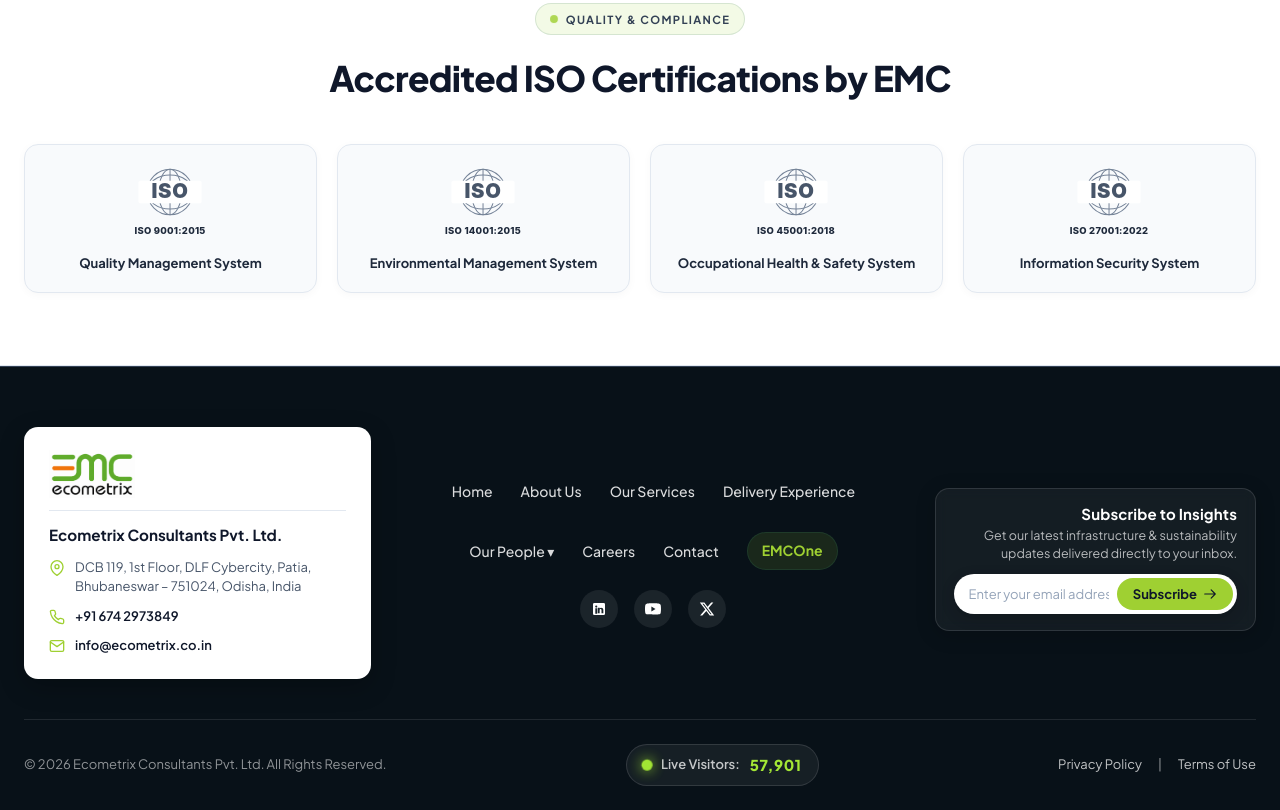
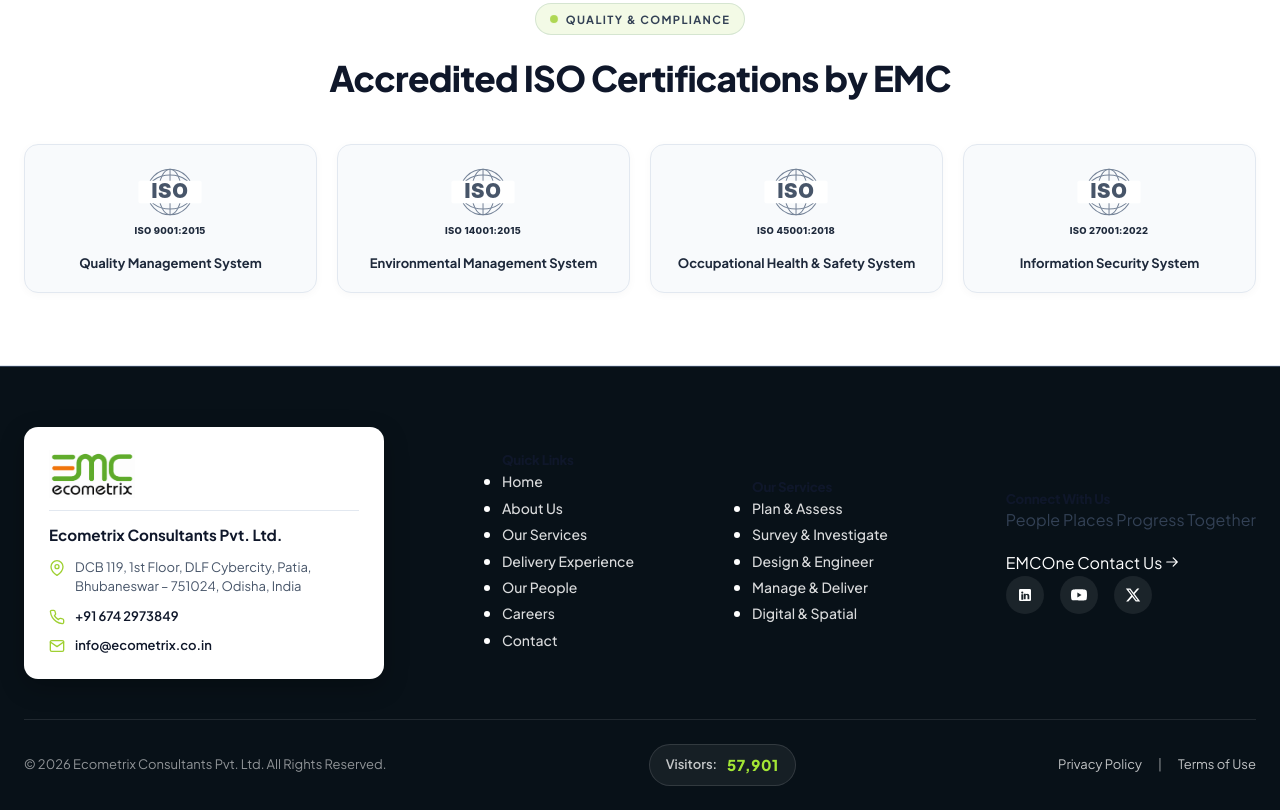
Before and after one commit to rutuparnarath07-pixel/EMC, a plain HTML site: page frontend/index.html in a window 1280 px wide. Shown: the part 2752-3562 px from the top of the page. Drawn offline with Linux system fonts and the light colour scheme; no server answers.

Commit message:
Update index.html

```diff
--- a/frontend/index.html
+++ b/frontend/index.html
@@ -1501,49 +1501,47 @@
 </div>
 </div>
 
-          <div class="footer-nav">
-            <ul class="footer-links">
-              <li><a href="index.html" class="footer-link">Home</a></li>
-              <li><a href="about.html" class="footer-link active">About
-                  Us</a></li>
-              <li><a href="our-services.html" class="footer-link">Our
-                  Services</a></li>
-              <li><a href="services.html" class="footer-link">Delivery
-                  Experience</a></li>
-              <!-- <li><a href="projects.html" class="footer-link">Projects</a></li>
-                   <li><a href="insights.html" class="footer-link">Insights</a></li> -->
-              <li class="nav-item-has-dropdown">
-                <a href="advisory-board.html" class="footer-link">Our People
-                  ▾</a>
-                <ul class="nav-dropdown">
-                  <li><a href="advisory-board.html"
-                      class="nav-dropdown-link">Advisory Board</a></li>
-                  <li><a href="team-emc.html" class="nav-dropdown-link">Team
-                      EMC</a></li>
-                </ul>
-              </li>
+          <nav class="footer-col" aria-label="Quick Links">
+            <h5 class="footer-col-title">Quick Links</h5>
+            <ul class="footer-menu">
+                <li><a href="index.html" class="footer-link active">Home</a></li>
+                <li><a href="about.html" class="footer-link">About Us</a></li>
+                <li><a href="our-services.html" class="footer-link">Our Services</a></li>
+                <li><a href="services.html" class="footer-link">Delivery Experience</a></li>
+                <li><a href="advisory-board.html" class="footer-link">Our People</a></li>
                 <li><a href="careers.html" class="footer-link">Careers</a></li>
                 <li><a href="contact.html" class="footer-link">Contact</a></li>
-              <li><a href="#" class="footer-link emcone-nav-btn"
-                  onclick="openEmconeModal(event)">EMCOne</a></li>
             </ul>
-
+          </nav>
+
+          <nav class="footer-col" aria-label="Our Services">
+            <h5 class="footer-col-title">Our Services</h5>
+            <ul class="footer-menu">
+                <li><a href="our-services.html#plan-assess" class="footer-link">Plan &amp; Assess</a></li>
+                <li><a href="our-services.html#survey-investigate" class="footer-link">Survey &amp; Investigate</a></li>
+                <li><a href="our-services.html#design-engineer" class="footer-link">Design &amp; Engineer</a></li>
+                <li><a href="our-services.html#manage-deliver" class="footer-link">Manage &amp; Deliver</a></li>
+                <li><a href="our-services.html#digital-spatial" class="footer-link">Digital &amp; Spatial</a></li>
+            </ul>
+          </nav>
+
+          <div class="footer-col footer-connect">
+            <h5 class="footer-col-title">Connect With Us</h5>
+            <p class="footer-tagline">People Places Progress Together</p>
+            <div class="footer-cta">
+              <a href="#" class="footer-btn footer-btn-ghost" onclick="openEmconeModal(event)">EMCOne</a>
+              <a href="contact.html" class="footer-btn footer-btn-primary">Contact Us <svg fill="none" stroke="currentColor" viewBox="0 0 24 24" width="14" height="14" aria-hidden="true"><path stroke-linecap="round" stroke-linejoin="round" stroke-width="2" d="M14 5l7 7m0 0l-7 7m7-7H3"/></svg></a>
+            </div>
             <div class="footer-socials">
-              <a href="#" class="social-icon" title="LinkedIn"><svg
-                  fill="currentColor" viewBox="0 0 24 24"><path
-                    d="M19 3a2 2 0 0 1 2 2v14a2 2 0 0 1-2 2H5a2 2 0 0 1-2-2V5a2 2 0 0 1 2-2h14m-.5 15.5v-5.3a3.26 3.26 0 0 0-3.26-3.26c-.85 0-1.84.52-2.28 1.3v-1.11h-2.79v8.37h2.79v-4.93c0-.77.62-1.4 1.39-1.4a1.4 1.4 0 0 1 1.4 1.4v4.93h2.75M6.46 10.9v8.37H9.25V10.9H6.46M7.86 6.78a1.62 1.62 0 1 0 0 3.24 1.62 1.62 0 0 0 0-3.24z" /></svg></a>
-              <a href="#" class="social-icon" title="YouTube"><svg
-                  fill="currentColor" viewBox="0 0 24 24"><path
-                    d="M23.498 6.186a3.016 3.016 0 0 0-2.122-2.136C19.505 3.545 12 3.545 12 3.545s-7.505 0-9.377.505A3.017 3.017 0 0 0 .502 6.186C0 8.07 0 12 0 12s0 3.93.502 5.814a3.016 3.016 0 0 0 2.122 2.136c1.871.505 9.376.505 9.376.505s7.505 0 9.377-.505a3.015 3.015 0 0 0 2.122-2.136C24 15.93 24 12 24 12s0-3.93-.502-5.814zM9.545 15.568V8.432L15.818 12l-6.273 3.568z" /></svg></a>
-              <a href="#" class="social-icon" title="X"><svg
-                  fill="currentColor" viewBox="0 0 24 24"><path
-                    d="M18.244 2.25h3.308l-7.227 8.26 8.502 11.24H16.17l-5.214-6.817L4.99 21.75H1.68l7.73-8.835L1.254 2.25H8.08l4.713 6.231zm-1.161 17.52h1.833L7.084 4.126H5.117z" /></svg></a>
-            </div>
-          </div>
-
+                <a href="#" class="social-icon" title="LinkedIn" aria-label="LinkedIn"><svg fill="currentColor" viewBox="0 0 24 24"><path d="M19 3a2 2 0 0 1 2 2v14a2 2 0 0 1-2 2H5a2 2 0 0 1-2-2V5a2 2 0 0 1 2-2h14m-.5 15.5v-5.3a3.26 3.26 0 0 0-3.26-3.26c-.85 0-1.84.52-2.28 1.3v-1.11h-2.79v8.37h2.79v-4.93c0-.77.62-1.4 1.39-1.4a1.4 1.4 0 0 1 1.4 1.4v4.93h2.75M6.46 10.9v8.37H9.25V10.9H6.46M7.86 6.78a1.62 1.62 0 1 0 0 3.24 1.62 1.62 0 0 0 0-3.24z"/></svg></a>
+                <a href="#" class="social-icon" title="YouTube" aria-label="YouTube"><svg fill="currentColor" viewBox="0 0 24 24"><path d="M23.498 6.186a3.016 3.016 0 0 0-2.122-2.136C19.505 3.545 12 3.545 12 3.545s-7.505 0-9.377.505A3.017 3.017 0 0 0 .502 6.186C0 8.07 0 12 0 12s0 3.93.502 5.814a3.016 3.016 0 0 0 2.122 2.136c1.871.505 9.376.505 9.376.505s7.505 0 9.377-.505a3.015 3.015 0 0 0 2.122-2.136C24 15.93 24 12 24 12s0-3.93-.502-5.814zM9.545 15.568V8.432L15.818 12l-6.273 3.568z"/></svg></a>
+                <a href="#" class="social-icon" title="X" aria-label="X"><svg fill="currentColor" viewBox="0 0 24 24"><path d="M18.244 2.25h3.308l-7.227 8.26 8.502 11.24H16.17l-5.214-6.817L4.99 21.75H1.68l7.73-8.835L1.254 2.25H8.08l4.713 6.231zm-1.161 17.52h1.833L7.084 4.126H5.117z"/></svg></a>
+              </div>
+          </div>
+          <!-- [HIDDEN] Subscribe to Insights (newsletter) block - remove this comment wrapper to restore
 <div class="footer-slogan">
-            <!-- <div class="handwritten-quote-light">People Places Progress
-                Together</div> -->
+             <div class="handwritten-quote-light">People Places Progress
+                Together</div>
             <div class="footer-newsletter-box">
               <h5 class="newsletter-title">Subscribe to Insights</h5>
               <p class="newsletter-desc">Get our latest infrastructure &
@@ -1567,14 +1565,14 @@
               </form>
             </div>
           </div>
+-->
         </div>
 
         <div class="footer-bottom">
-          <div>© 2026 Ecometrix Consultants Pvt. Ltd. All Rights
-            Reserved.</div>
+          <div class="footer-copy">© 2026 Ecometrix Consultants Pvt. Ltd. All Rights Reserved.</div>
           <div class="footer-visitor-counter">
-            <span class="visitor-pulse-dot"></span>
-            <span class="visitor-counter-text">Live Visitors:</span>
+            <!-- <span class="visitor-pulse-dot"></span> -->
+            <span class="visitor-counter-text">Visitors:</span>
             <span class="visitor-counter-number"
             id="visitorCounterDisplay">57,896</span>
             </div>
```
Lines whose indentation alone changed are shown as unchanged.
